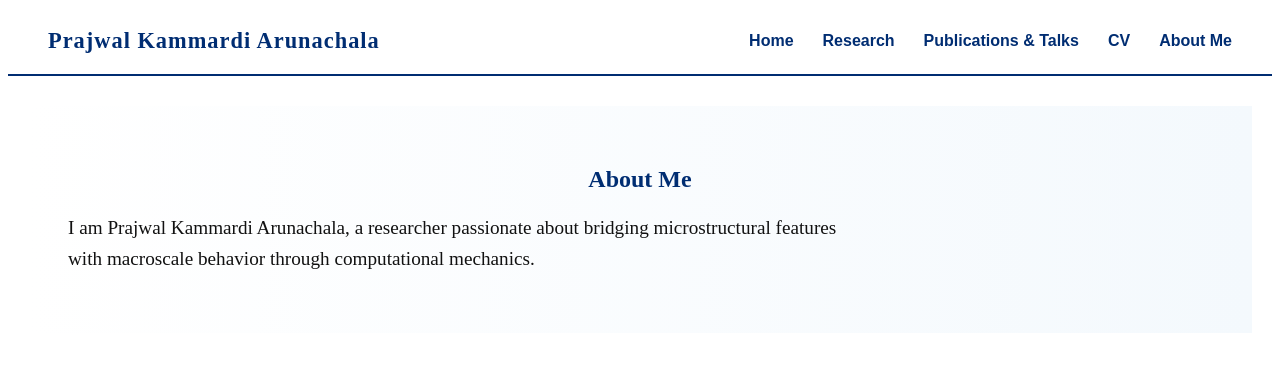
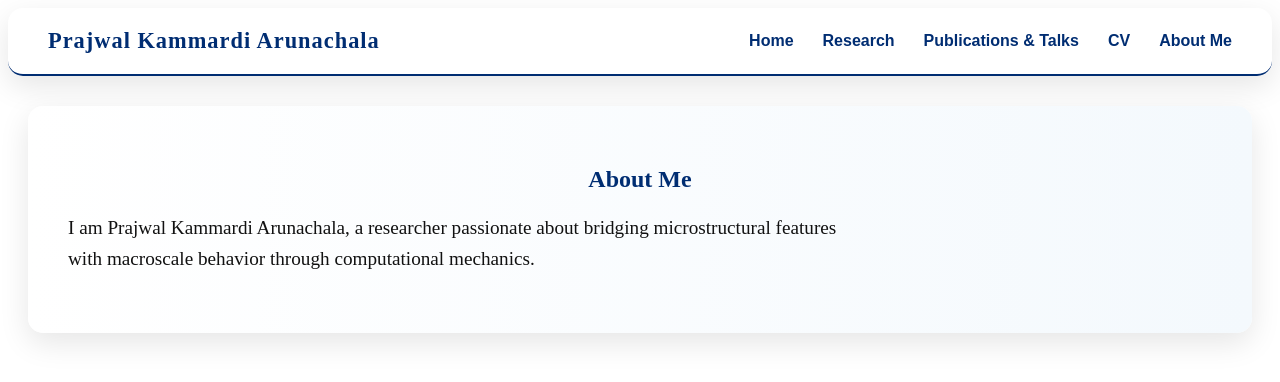
Before and after one commit to prajwalka/prajwalka.github.io, a Jekyll site: the page built from about.md, in a window 1280 px wide. Shown: the top 382 px of the page. Built offline with Jekyll 4.4.1, drawn with Linux system fonts in a browser that asks for light colours; some web fonts are replaced.

Commit message:
Updating homepage

```diff
--- a/assets/style.css
+++ b/assets/style.css
@@ -7,6 +7,13 @@ header {
   padding: 20px 40px;
   background-color: linear-gradient(to right, #ffffff, #f4f9fd);
   border-bottom: 2px solid #002D72;
+  border-radius: 15px;  /* Rounded corners for softness */
+  box-shadow: 0 10px 30px rgba(0, 0, 0, 0.1);  /* Subtle shadow for depth */
+  transition: box-shadow 0.3s ease;  /* Smooth transition for shadow */
+}
+
+header:hover {
+  box-shadow: 0 15px 40px rgba(0, 0, 0, 0.2);  /* Shadow increase on hover */
 }
 
 /* Site Title */
@@ -39,6 +46,13 @@ main {
   background: linear-gradient(to right, #ffffff, #f4f9fd);  /* Soft gradient for the main content */
   padding: 40px;
   margin: 0 20px;
+  border-radius: 15px;  /* Rounded corners */
+  box-shadow: 0 10px 30px rgba(0, 0, 0, 0.1);  /* Soft shadow for depth */
+  transition: box-shadow 0.3s ease;  /* Smooth transition for shadow */
+}
+
+main:hover {
+  box-shadow: 0 15px 40px rgba(0, 0, 0, 0.2);  /* Shadow increase on hover */
 }
 
 h1, h2, h3 {
```
